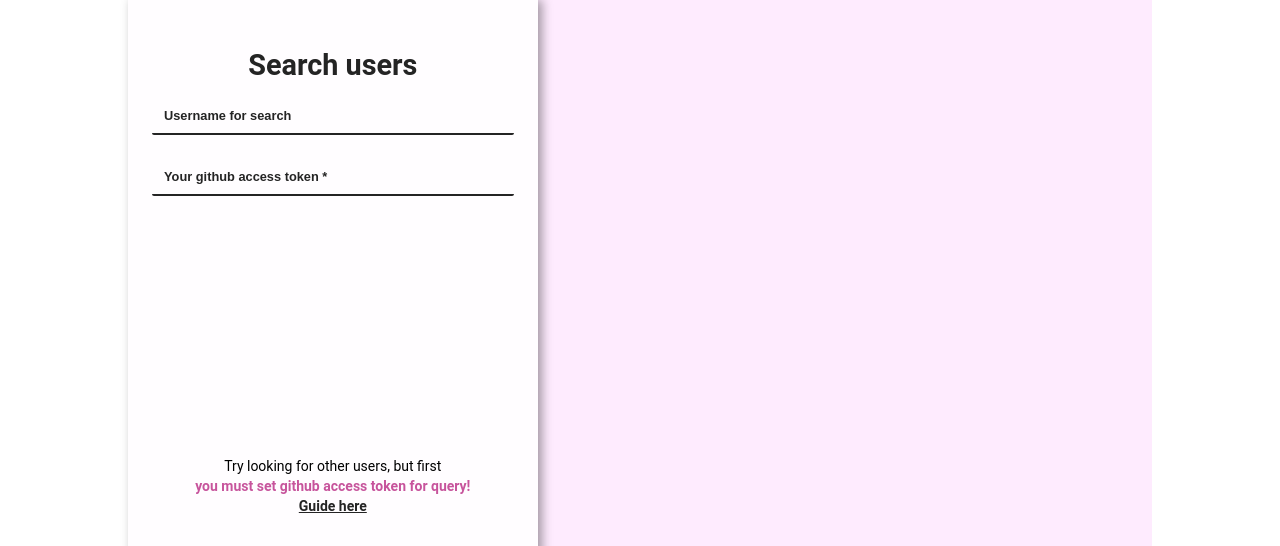
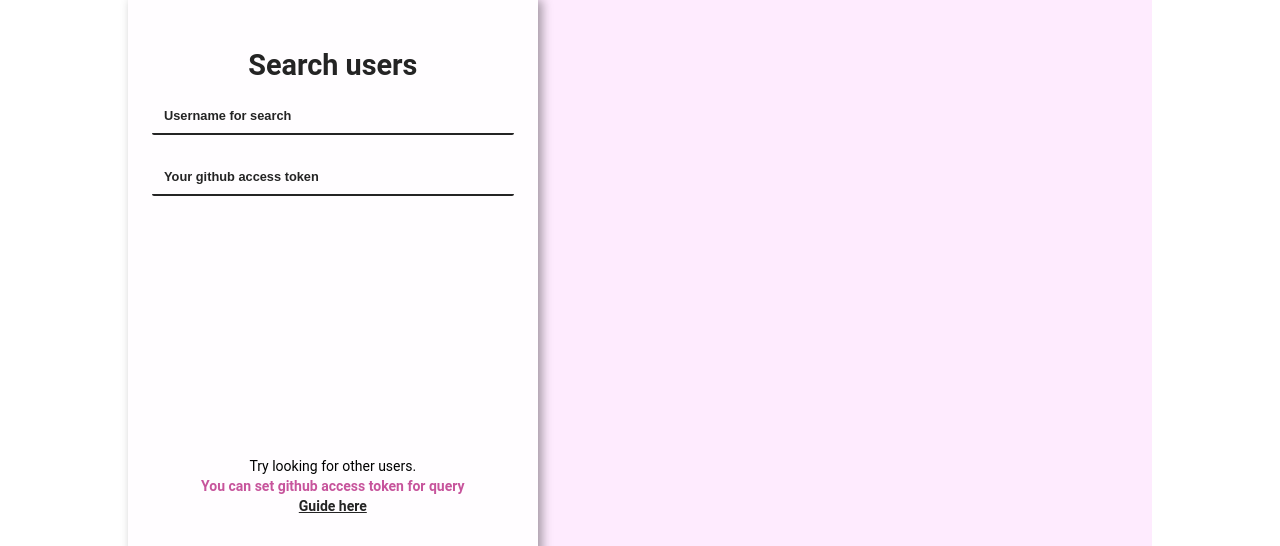
Before and after one commit to DarkKeksik/Search-users-to-github, a React app: page / in a window 1280 px wide. Shown: the top 546 px of the page. Built offline with nearby package versions, Linux system fonts and the light colour scheme.

Commit message:
feat: (apiGitHub): * Added search by users on GitHub * Added new utils file for common functions * Fixed bug when cleaning inputs

```diff
--- a/app/src/Components/Input/index.tsx
+++ b/app/src/Components/Input/index.tsx
@@ -1,7 +1,9 @@
-import React, {useState, useId, useEffect} from 'react'
+import React, { useState, useId, useEffect } from 'react'
+
 import { useDebounce } from '../../utils/hooks'
+import { isDefined } from '../../utils/commons'
+import { Props } from './types'
 import * as Styled from './Input.styled'
-import { Props } from './types'
 
 /**
  * @param labelText         - Adding a label
@@ -34,9 +36,9 @@ const Input: React.FC<Props> = (
     setValue(defaultValue)
   }, [])
 
+  // Without first rendering
   useEffect(() => {
-    // @TODO empty string will break updating. It's feature! (but need fix)
-    if (valueDebounced && anySideEffects) {
+    if (isDefined(valueDebounced) && anySideEffects) {
       anySideEffects(valueDebounced)
     }
   }, [valueDebounced])
--- a/app/src/Components/UsersCards/Components/EmptyUsers/index.tsx
+++ b/app/src/Components/UsersCards/Components/EmptyUsers/index.tsx
@@ -7,8 +7,8 @@ const EmptyUsers = () => {
 
   return (
     <Styled.EmptyUsers>
-      Try looking for other users, but first
-      <Styled.Bold>you must set github access token for query!</Styled.Bold>
+      Try looking for other users.
+      <Styled.Bold>You can set github access token for query</Styled.Bold>
       <Styled.Link target='_blank' href={link}>Guide here</Styled.Link>
     </Styled.EmptyUsers>
   )
--- a/app/src/Components/UsersCards/index.tsx
+++ b/app/src/Components/UsersCards/index.tsx
@@ -8,13 +8,14 @@ import * as Styled from './UserCard.styled'
 
 const Users = () => {
   const users: Array<githubUserProps> = useSelector((
-    { reducerExternalApi: {users: {data}} }) => data || []
+    { reducerExternalApi: {users: {items}} }) => items || []
   )
 
   if (!users.length) {
     return <EmptyUsers />
   }
 
+  // @TODO need preloader
   return (
     <Styled.Users>
       {users.map(({login, node_id, avatar_url}) => (
--- a/app/src/Components/UsersSearch/index.tsx
+++ b/app/src/Components/UsersSearch/index.tsx
@@ -1,7 +1,7 @@
 import React, { useCallback } from 'react'
 import { useDispatch, useSelector } from 'react-redux'
+
 import { OctokitWithConfig } from '../../utils/oktokit'
-
 import { setUsersToolkit, setTokenToolkit } from '../../toolkitRedux/reducers/externalApi'
 import { setAccessTokenLS } from '../../utils/localstorage'
 import { Input } from '../'
@@ -11,9 +11,18 @@ const SearchUsers = () => {
   const accessToken: string = useSelector(({ reducerExternalApi: {accessToken} }) => accessToken)
 
   const setUsers = useCallback(async (value: string) => {
-    await OctokitWithConfig(accessToken).request('GET /users', {
-      username: value
-    }).then((data) => dispatch(setUsersToolkit(data)))
+    if ( !value ) {
+      dispatch(setUsersToolkit([]))
+      return
+    }
+
+    const usersGithub = await OctokitWithConfig(accessToken).request("GET /search/users", {
+      page: 1,
+      per_page: 5,
+      q: value
+    })
+
+    dispatch(setUsersToolkit(usersGithub.data))
   }, [accessToken])
 
   const setToken = useCallback((value: string) => {
@@ -36,7 +45,7 @@ const SearchUsers = () => {
         }
       />
       <Input
-        placeholderCustom='Your github access token *'
+        placeholderCustom='Your github access token'
         anySideEffects={setToken}
         defaultValue={accessToken}
       />
--- /dev/null
+++ b/app/src/utils/commons.ts
@@ -0,0 +1 @@
+export const isDefined = (value: any) => typeof value !== 'undefined'
```
